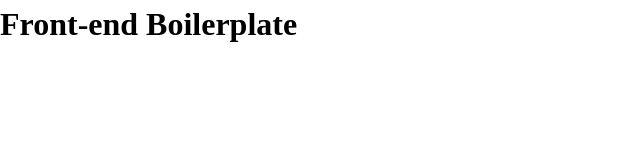
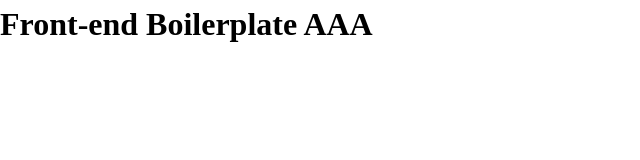
Before and after one commit to igordosreis/boilerplate-fullstack, a Next.js app in the folder front-end/: page / in a window 1280 px wide. Shown: the top 160 px of the page, without its empty margins (0-640 px from the left). Built offline with nearby package versions, Linux system fonts and the light colour scheme.

Commit message:
fix: test fix husky operator error

```diff
--- a/front-end/src/components/component-boilerplate.tsx
+++ b/front-end/src/components/component-boilerplate.tsx
@@ -1,3 +1,3 @@
 export default function ComponentBoilerplate() {
-  return <h1>Front-end Boilerplate</h1>;
+  return <h1>Front-end Boilerplate AAA</h1>;
 }
--- a/package.json
+++ b/package.json
@@ -25,6 +25,6 @@
   "devDependencies": {
     "@commitlint/cli": "17.6.7",
     "@commitlint/config-angular": "17.6.7",
-    "husky": "8.0.0"
+    "husky": "8.0.3"
   }
 }
```
Also changed, not shown: 2 other files (tests, documents, lock files or other folders).
